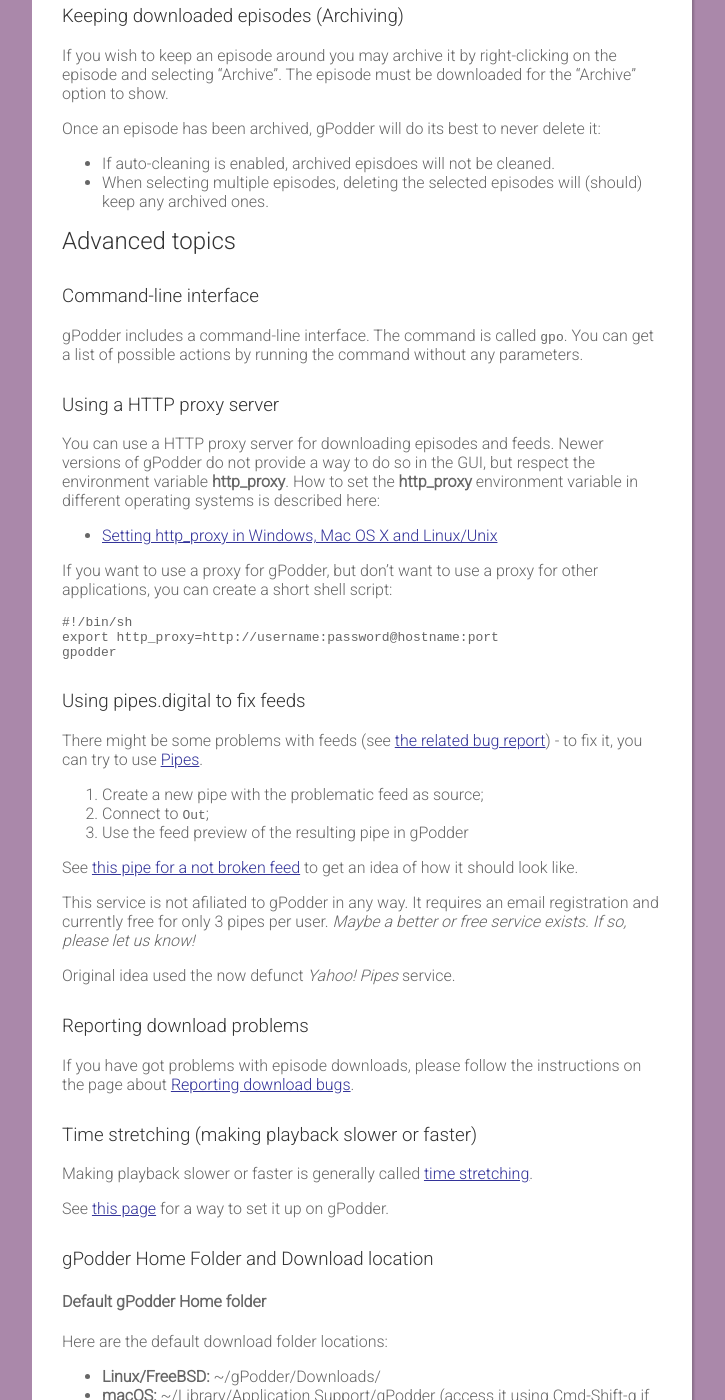
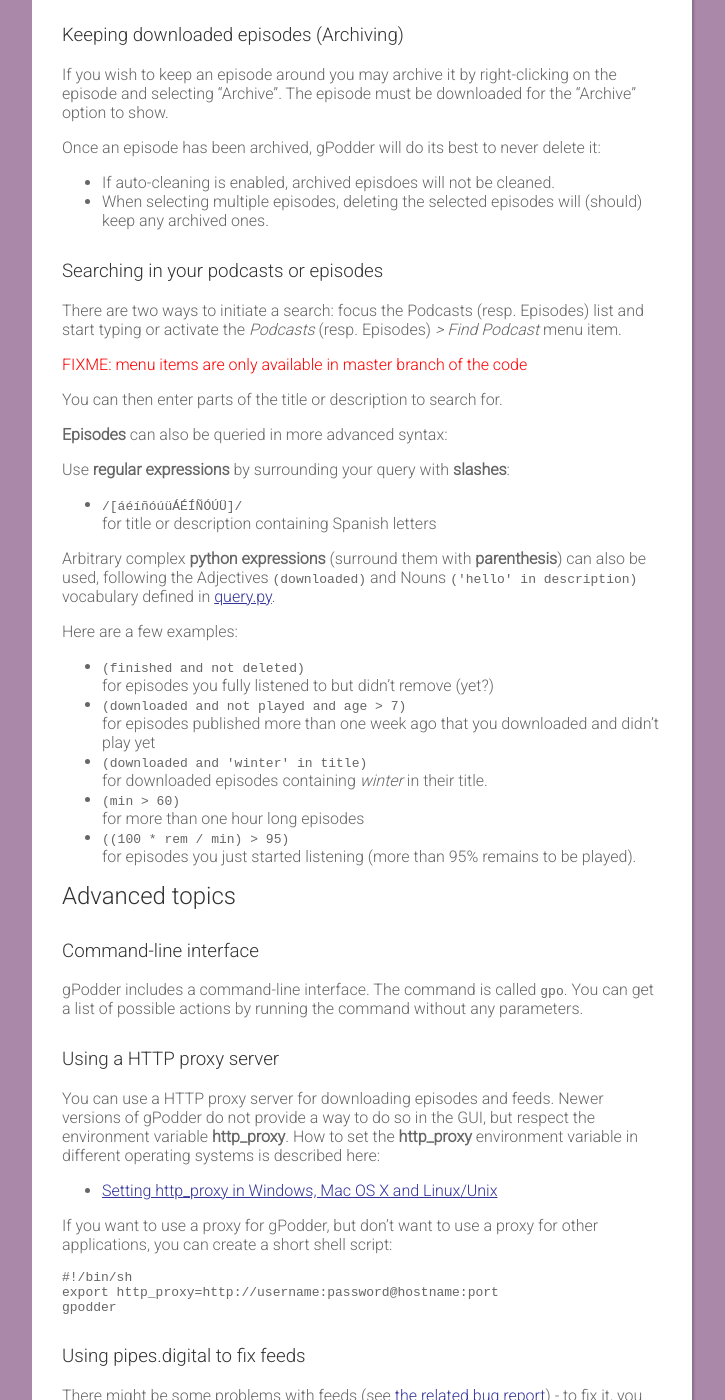
Before and after one commit to gpodder/gpodder.github.io, a Jekyll site: the page built from docs/user-manual.md, in a window 1280 px wide and 1400 px high, scrolled down 9629 px. Shown: the whole window, without its empty margins (278-1003 px from the left). Built offline with Jekyll 4.4.1, drawn with Linux system fonts in a browser that asks for light colours; our own code applies the rules of GitHub Pages for plain Markdown files; some of the changed text lies outside the part shown.

Commit message:
document search

```diff
--- a/docs/user-manual.md
+++ b/docs/user-manual.md
@@ -274,6 +274,43 @@
 -   If auto-cleaning is enabled, archived episdoes will not be cleaned.
 -   When selecting multiple episodes, deleting the selected episodes will (should) keep any archived ones.
 
+### Searching in your podcasts or episodes
+
+There are two ways to initiate a search: focus the Podcasts (resp. Episodes) list and start typing
+or activate the *Podcasts* (resp. Episodes) *>* *Find Podcast* menu item.
+
+<p style="color: red">FIXME: menu items are only available in master branch of the code</p>
+
+You can then enter parts of the title or description to search for.
+
+**Episodes** can also be queried in more advanced syntax:
+
+Use **regular expressions** by surrounding your query with **slashes**:
+
+ - `/[áéíñóúüÁÉÍÑÓÚÜ]/`
+   for title or description containing Spanish letters
+
+
+Arbitrary complex **python expressions** (surround them with **parenthesis**) can also be used,
+following the Adjectives `(downloaded)` and Nouns `('hello' in description)` vocabulary
+defined in [query.py](https://github.com/gpodder/gpodder/blob/master/src/gpodder/query.py#L47).
+
+Here are a few examples:
+
+ - `(finished and not deleted)`
+   for episodes you fully listened to but didn't remove (yet?)
+ - `(downloaded and not played and age > 7)`
+   for episodes published more than one week ago that you downloaded and didn't play yet
+ - `(downloaded and 'winter' in title)`
+   for downloaded episodes containing *winter* in their title.
+ - `(min > 60)`
+   for more than one hour long episodes
+ - `((100 * rem / min) > 95)`
+   for episodes you just started listening (more than 95% remains to be played).
+
+
+
+
 Advanced topics
 ---------------
 
```
